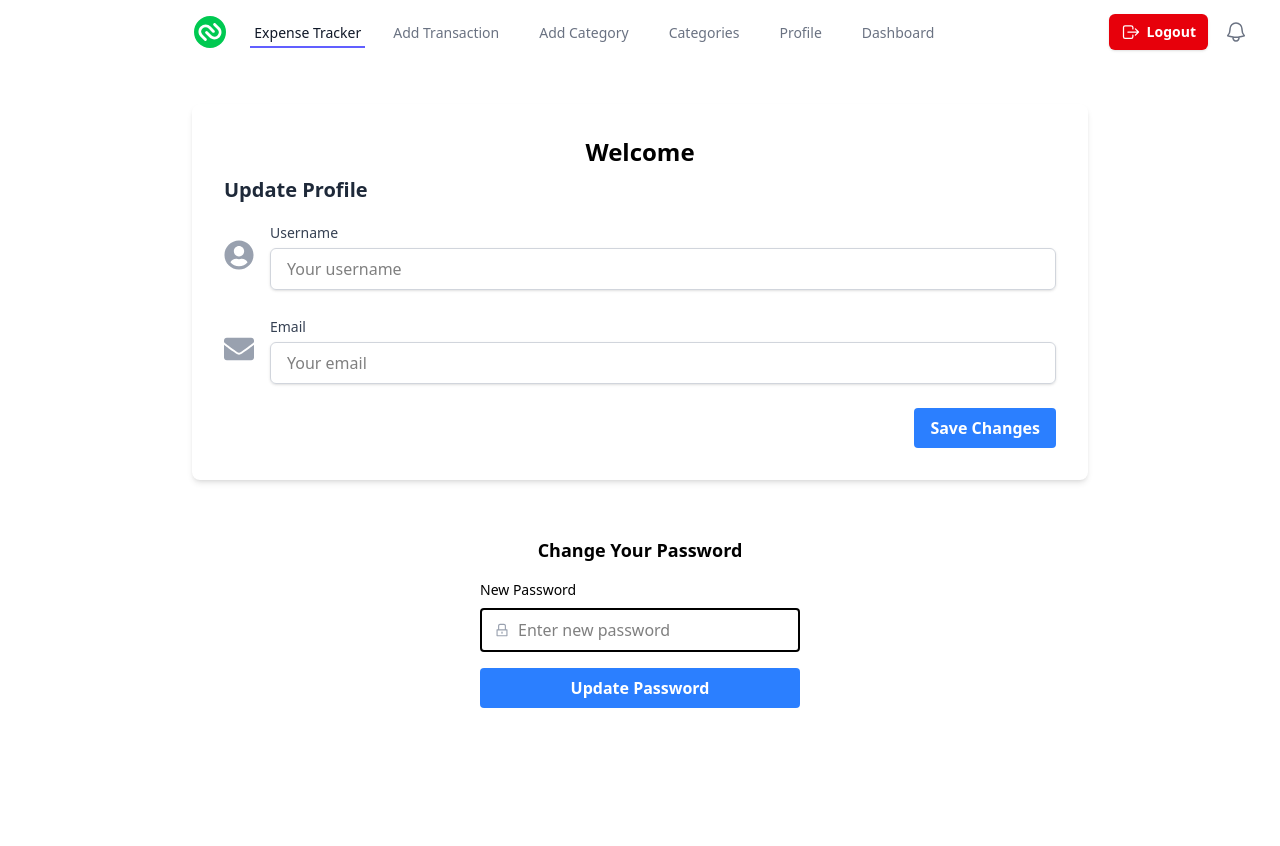
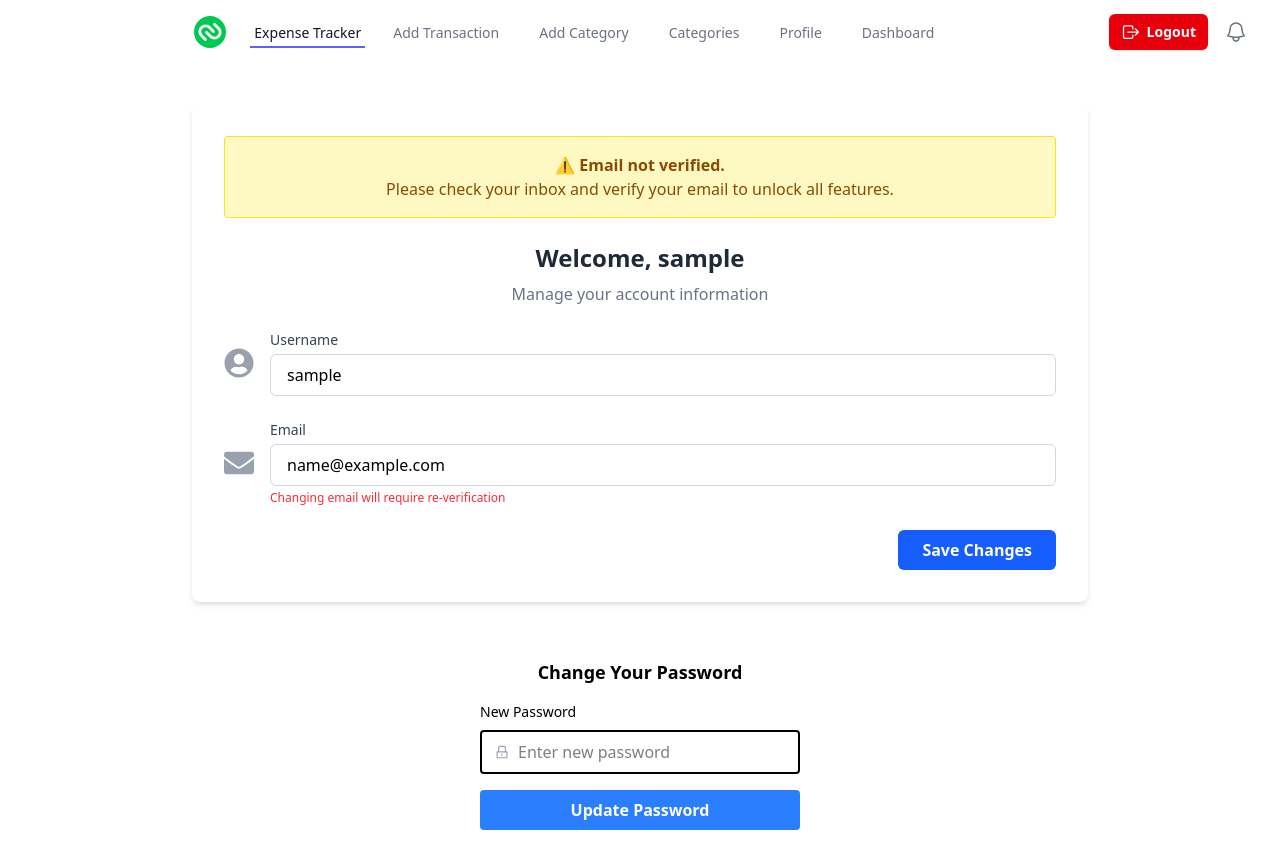
Before and after one commit to Selenophiles4879/expense-tracker, a React (Vite) app in the folder frontend/: page /profile in a window 1280 px wide. Before the commit the page ends 800 px from the top, so only its background shows below. Built offline with nearby package versions, Linux system fonts and the light colour scheme; no server answers; sample sign-in values are in the browser's storage.

Commit message:
UserProfile.jsx

```diff
--- a/frontend/src/components/Users/UserProfile.jsx
+++ b/frontend/src/components/Users/UserProfile.jsx
@@ -1,44 +1,63 @@
 import React from "react";
-import { FaUserCircle, FaEnvelope, FaLock } from "react-icons/fa";
+import { FaUserCircle, FaEnvelope } from "react-icons/fa";
 import { useFormik } from "formik";
 import { useMutation } from "@tanstack/react-query";
+import { useSelector } from "react-redux";
 import UpdatePassword from "./UpdatePassword";
 import { updateProfileAPI } from "../../services/users/userService";
 import AlertMessage from "../Alert/AlertMessage";
 
 const UserProfile = () => {
-  // Mutation
+  // 🔐 Redux user
+  const user = useSelector((state) => state.auth.user);
+
+  // 🔄 Update profile mutation
   const { mutateAsync, isPending, isError, error, isSuccess } = useMutation({
     mutationFn: updateProfileAPI,
-    mutationKey: ["change-password"],
+    mutationKey: ["update-profile"],
   });
+
+  // 📝 Formik
   const formik = useFormik({
     initialValues: {
-      email: "",
-      username: "",
+      email: user?.email || "",
+      username: user?.username || "",
     },
-
-    //Submit
-    onSubmit: (values) => {
-      mutateAsync(values)
-        .then((data) => {
-          console.log(data);
-        })
-        .catch((e) => console.log(e));
+    enableReinitialize: true,
+    onSubmit: async (values) => {
+      try {
+        await mutateAsync(values);
+      } catch (e) {
+        console.error(e);
+      }
     },
   });
+
   return (
     <>
       <div className="max-w-4xl mx-auto my-10 p-8 bg-white rounded-lg shadow-md">
-        <h1 className="mb-2 text-2xl text-center font-extrabold">
-          Welcome
-          {/* <span className="text-gray-500 text-sm ml-2">info@gmail.com</span> */}
+
+        {/* 🔔 EMAIL VERIFICATION WARNING */}
+        {!user?.isEmailVerified && (
+          <div className="bg-yellow-100 border border-yellow-300 text-yellow-800 p-4 rounded mb-6 text-center">
+            ⚠️ <strong>Email not verified.</strong>
+            <br />
+            Please check your inbox and verify your email to unlock all features.
+          </div>
+        )}
+
+        <h1 className="mb-2 text-2xl text-center font-extrabold text-gray-800">
+          Welcome, {user?.username}
         </h1>
-        <h3 className="text-xl font-semibold text-gray-800 mb-4">
-          Update Profile
-        </h3>
-        {/* Display message */}
-        {isPending && <AlertMessage type="loading" message="Updating...." />}
+
+        <p className="text-center text-gray-500 mb-6">
+          Manage your account information
+        </p>
+
+        {/* 🔔 STATUS MESSAGES */}
+        {isPending && (
+          <AlertMessage type="loading" message="Updating profile..." />
+        )}
         {isError && (
           <AlertMessage
             type="error"
@@ -46,71 +65,67 @@ const UserProfile = () => {
           />
         )}
         {isSuccess && (
-          <AlertMessage type="success" message="Updated successfully" />
+          <AlertMessage
+            type="success"
+            message="Profile updated successfully"
+          />
         )}
+
+        {/* 📝 PROFILE FORM */}
         <form onSubmit={formik.handleSubmit} className="space-y-6">
-          {/* User Name Field */}
-          <div className="flex items-center space-x-4">
+
+          {/* USERNAME */}
+          <div className="flex items-center gap-4">
             <FaUserCircle className="text-3xl text-gray-400" />
             <div className="flex-1">
-              <label
-                htmlFor="username"
-                className="text-sm font-medium text-gray-700"
-              >
+              <label className="block text-sm font-medium text-gray-700">
                 Username
               </label>
               <input
+                type="text"
                 {...formik.getFieldProps("username")}
-                type="text"
-                id="username"
-                className="mt-1 block w-full border border-gray-300 rounded-md shadow-sm py-2 px-4 focus:outline-none focus:ring-blue-500 focus:border-blue-500"
-                placeholder="Your username"
+                className="mt-1 block w-full rounded-md border border-gray-300 px-4 py-2 focus:border-blue-500 focus:ring-blue-500"
               />
             </div>
-            {formik.touched.username && formik.errors.username && (
-              <span className="text-xs text-red-500">
-                {formik.errors.username}
-              </span>
-            )}
           </div>
 
-          {/* Email Field */}
-          <div className="flex items-center space-x-4">
+          {/* EMAIL */}
+          <div className="flex items-center gap-4">
             <FaEnvelope className="text-3xl text-gray-400" />
             <div className="flex-1">
-              <label
-                htmlFor="email"
-                className="text-sm font-medium text-gray-700"
-              >
+              <label className="block text-sm font-medium text-gray-700">
                 Email
               </label>
               <input
                 type="email"
-                id="email"
                 {...formik.getFieldProps("email")}
-                className="mt-1 block w-full border border-gray-300 rounded-md shadow-sm py-2 px-4 focus:outline-none focus:ring-blue-500 focus:border-blue-500"
-                placeholder="Your email"
+                className="mt-1 block w-full rounded-md border border-gray-300 px-4 py-2 focus:border-blue-500 focus:ring-blue-500"
               />
+              {!user?.isEmailVerified && (
+                <p className="text-xs text-red-500 mt-1">
+                  Changing email will require re-verification
+                </p>
+              )}
             </div>
-            {formik.touched.email && formik.errors.email && (
-              <span className="text-xs text-red-500">
-                {formik.errors.email}
-              </span>
-            )}
           </div>
 
-          {/* Save Changes Button */}
-          <div className="flex justify-end mt-6">
+          {/* SAVE BUTTON */}
+          <div className="flex justify-end">
             <button
               type="submit"
-              className="bg-blue-500 hover:bg-blue-700 text-white font-bold py-2 px-4 rounded focus:outline-none focus:shadow-outline"
+              disabled={isPending}
+              className="bg-blue-600 hover:bg-blue-700 text-white font-semibold py-2 px-6 rounded-md transition"
             >
               Save Changes
             </button>
           </div>
         </form>
       </div>
-      <UpdatePassword />
+
+      {/* 🔐 PASSWORD SECTION */}
+      <div className="max-w-4xl mx-auto">
+        <UpdatePassword />
+      </div>
     </>
   );
 };
```
